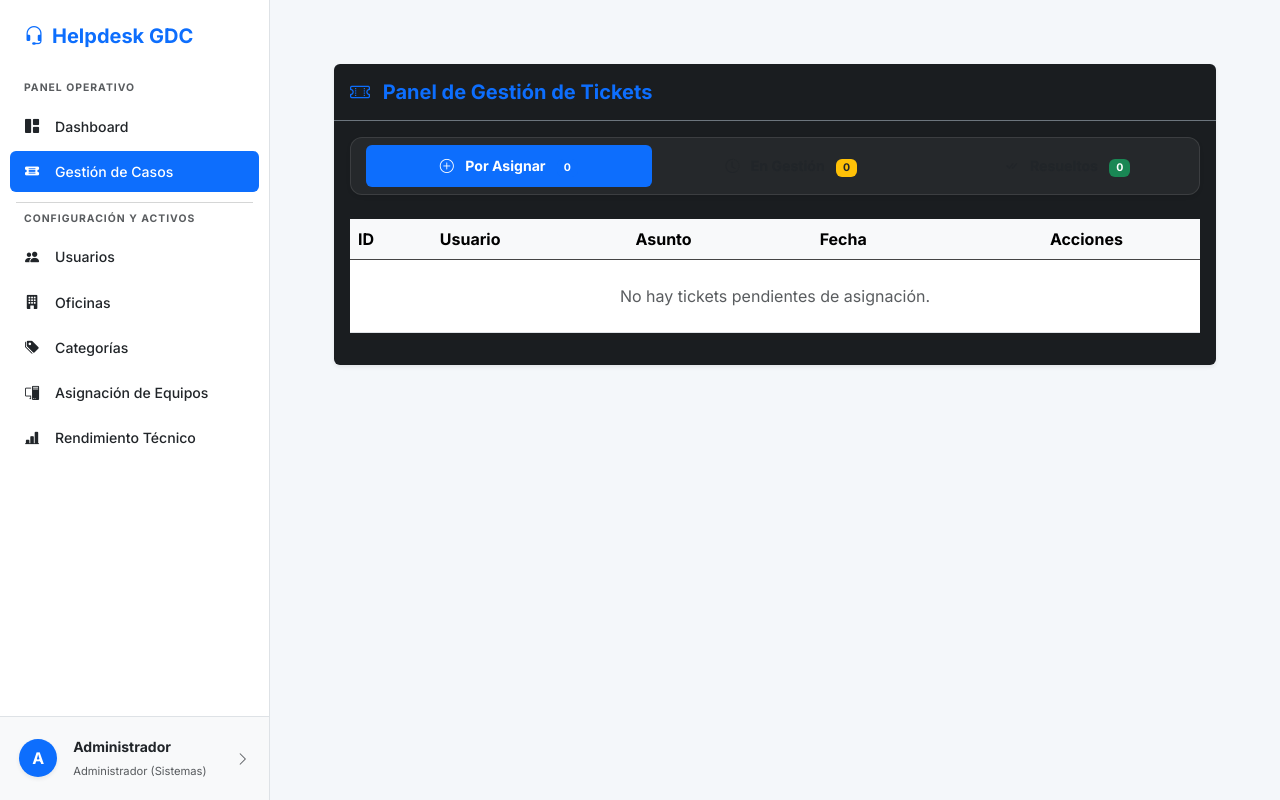
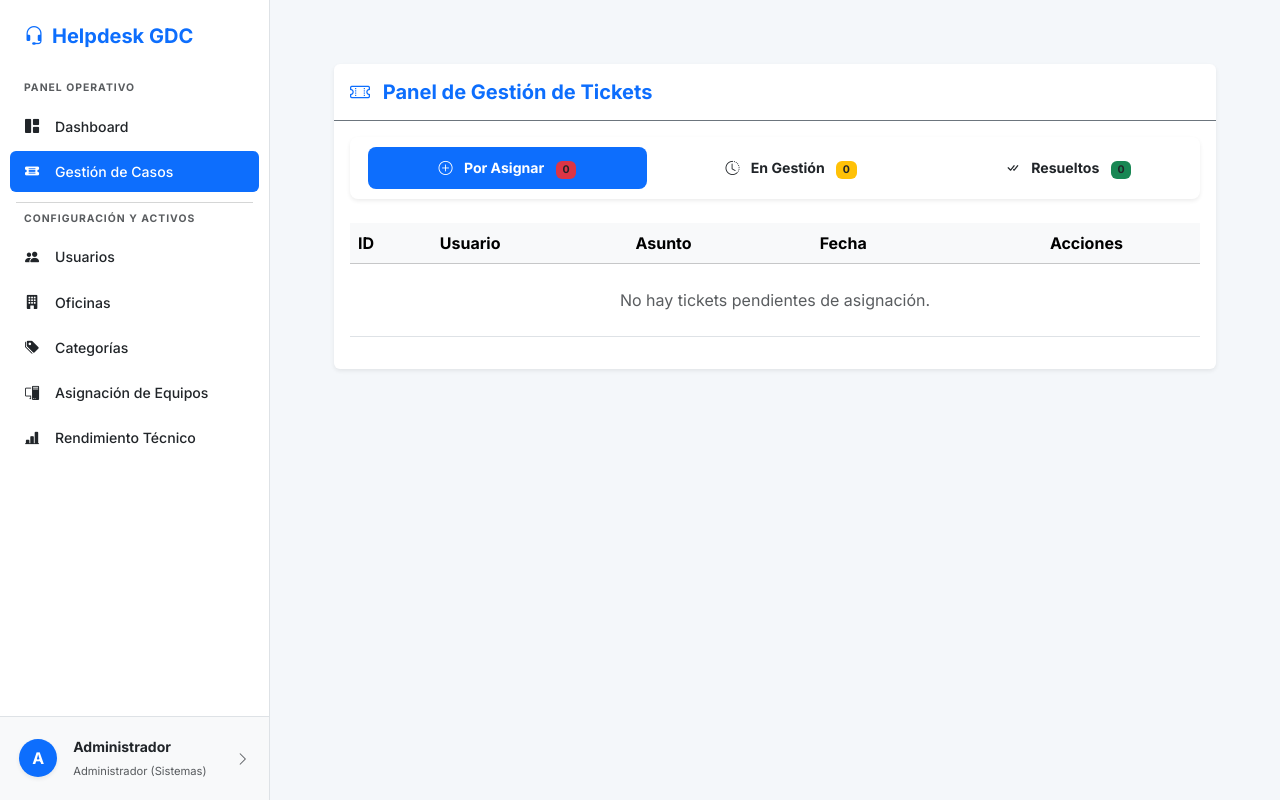
Before and after one commit to ggsona/helpdesk, a Laravel app: page /gestor/tickets in a window 1280 px wide. Run offline with Laravel 10, Linux system fonts and the light colour scheme; a user stored in the database is signed in; data comes from the database, SQL or seed files in the repository; data that the repository does not hold is empty; some libraries are stand-ins or nearby versions.

Commit message:
Refactor ticket tabs UI styling and badges
Remove inline dark-mode CSS and refactor the ticket tab UI: add padding/gutter and rounded corners to the pills container and buttons, add gap between pills, and adjust badge styles (Por Asignar -> bg-danger + text-dark; other badges add text-dark for contrast). Also add a comment reminder to ensure the modal exists and tidy trailing newlines. No backend logic changed; presentation-only adjustments (styles likely moved to a central stylesheet).

```diff
--- a/resources/views/gestor/tickets/index.blade.php
+++ b/resources/views/gestor/tickets/index.blade.php
@@ -1,30 +1,6 @@
 @extends('layouts.admin')
 
 @section('content')
-
-<style>
-    /* Ajuste para modo oscuro y píldoras */
-    .nav-pills .nav-link {
-        color: #adb5bd;
-        transition: all 0.3s ease;
-    }
-    .nav-pills .nav-link.active {
-        background-color: #0d6efd !important;
-        color: #fff !important;
-    }
-    .pills-container {
-        background: rgba(255, 255, 255, 0.05);
-        padding: 5px;
-        border-radius: 12px;
-        overflow: hidden;
-        border: 1px solid rgba(255, 255, 255, 0.1);
-    }
-    /* Ajuste de tablas para modo oscuro */
-    .table { color: #e9ecef; }
-    .table-light { background-color: rgba(255, 255, 255, 0.05) !important; color: #fff; border-bottom: 1px solid #444; }
-    .card { background-color: #1a1d20; border: 1px solid #373b3e; }
-    .text-muted-custom { color: #adb5bd !important; }
-</style>
 
 <div class="container-fluid py-4">
     <div class="row">
@@ -37,26 +13,30 @@
                 </div>
 
                 <div class="card-body">
-                    <div class="pills-container mb-4 shadow-sm">
-                        <ul class="nav nav-pills nav-fill" id="pills-tab" role="tablist">
+                    <div class="pills-container mb-4 shadow-sm p-2 rounded-3">
+                        <ul class="nav nav-pills nav-fill gap-2" id="pills-tab" role="tablist">
+
                             <li class="nav-item" role="presentation">
-                                <button class="nav-link active fw-bold" id="pills-nuevos-tab" data-bs-toggle="pill" data-bs-target="#pills-nuevos" type="button" role="tab">
+                                <button class="nav-link active fw-bold rounded-3" id="pills-nuevos-tab" data-bs-toggle="pill" data-bs-target="#pills-nuevos" type="button" role="tab">
                                     <i class="bi bi-plus-circle me-2"></i> Por Asignar
-                                    <span class="badge bg-primary ms-2">{{ $ticketsNuevos->count() }}</span>
+                                    <span class="badge bg-danger text-dark ms-2">{{ $ticketsNuevos->count() }}</span>
                                 </button>
                             </li>
+
                             <li class="nav-item" role="presentation">
-                                <button class="nav-link fw-bold" id="pills-proceso-tab" data-bs-toggle="pill" data-bs-target="#pills-proceso" type="button" role="tab">
+                                <button class="nav-link fw-bold rounded-3" id="pills-proceso-tab" data-bs-toggle="pill" data-bs-target="#pills-proceso" type="button" role="tab">
                                     <i class="bi bi-clock-history me-2"></i> En Gestión
                                     <span class="badge bg-warning text-dark ms-2">{{ $ticketsAsignados->count() }}</span>
                                 </button>
                             </li>
+
                             <li class="nav-item" role="presentation">
-                                <button class="nav-link fw-bold" id="pills-resueltos-tab" data-bs-toggle="pill" data-bs-target="#pills-resueltos" type="button" role="tab">
+                                <button class="nav-link fw-bold rounded-3" id="pills-resueltos-tab" data-bs-toggle="pill" data-bs-target="#pills-resueltos" type="button" role="tab">
                                     <i class="bi bi-check-all me-2"></i> Resueltos
-                                    <span class="badge bg-success ms-2">{{ $ticketsResueltos->count() }}</span>
+                                    <span class="badge bg-success text-dark ms-2">{{ $ticketsResueltos->count() }}</span>
                                 </button>
                             </li>
+
                         </ul>
                     </div>
 
@@ -178,6 +158,7 @@
                                                     </div>
                                                 </td>
                                             </tr>
+                                            {{-- Asegúrate de tener este modal creado o incluido --}}
                                         @empty
                                             <tr><td colspan="6" class="text-center py-5 text-muted">No hay casos resueltos todavía.</td></tr>
                                         @endforelse
@@ -191,4 +172,6 @@
         </div>
     </div>
 </div>
+
+
 @endsection
```
